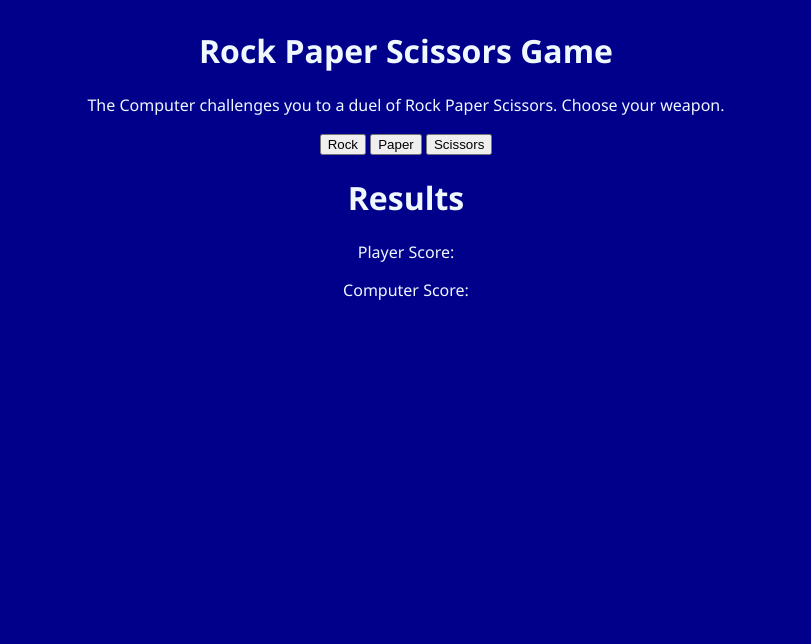
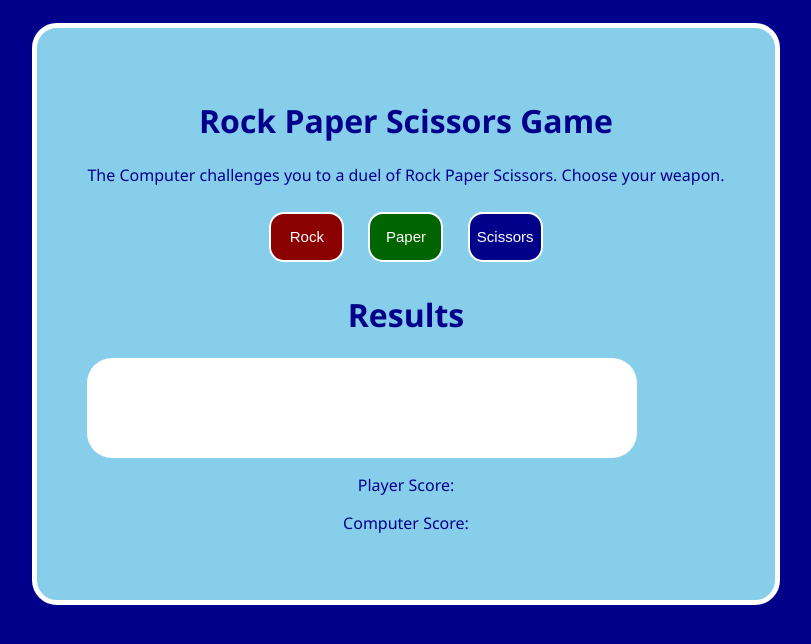
Before and after one commit to BocchiTheDeveloper/rps, a plain HTML site: page index.html in a window 1280 px wide. Shown: the whole page, without its empty margins (234-1045 px from the left). Drawn offline with Linux system fonts and the light colour scheme.

Commit message:
Add files via upload

```diff
--- a/styles.css
+++ b/styles.css
@@ -4,6 +4,65 @@ body {
     justify-content: center;
     text-align: center;
     background-color: darkblue;
-    color: aliceblue;
-    font-family: 'Segoe UI', Tahoma, Geneva, Verdana, sans-serif
+    color: darkblue;
+    font-family: 'Segoe UI', Tahoma, Geneva, Verdana, sans-serif;
 }
+
+.container {
+    background-color: skyblue;
+    padding: 50px;
+    border: 5px solid white;
+    margin-top: 15px;
+    border-radius: 25px;
+}
+
+button {
+    height: 50px;
+    width: 75px;
+    margin: 10px;
+    font-size: 15px;
+    border-radius: 15px;
+    border: 2px solid white;
+    cursor: pointer;
+    color: white;
+}
+
+#rock {
+    background-color: darkred;
+}
+
+#rock:hover {
+    background-color: red;
+}
+
+#paper {
+    background-color: darkgreen;
+}
+
+#paper:hover {
+    background-color: green;
+}
+
+#scissors {
+    background-color: darkblue;
+}
+
+#scissors:hover {
+    background-color: blue;
+}
+
+.result-container {
+    background-color: white;
+    width: 550px;
+    height: 100px;
+    border-radius: 25px;
+}
+
+#results {
+    padding-top: 32px;
+    font-size: 18px;
+}
+
+span {
+    font-weight: bold;
+}
```
